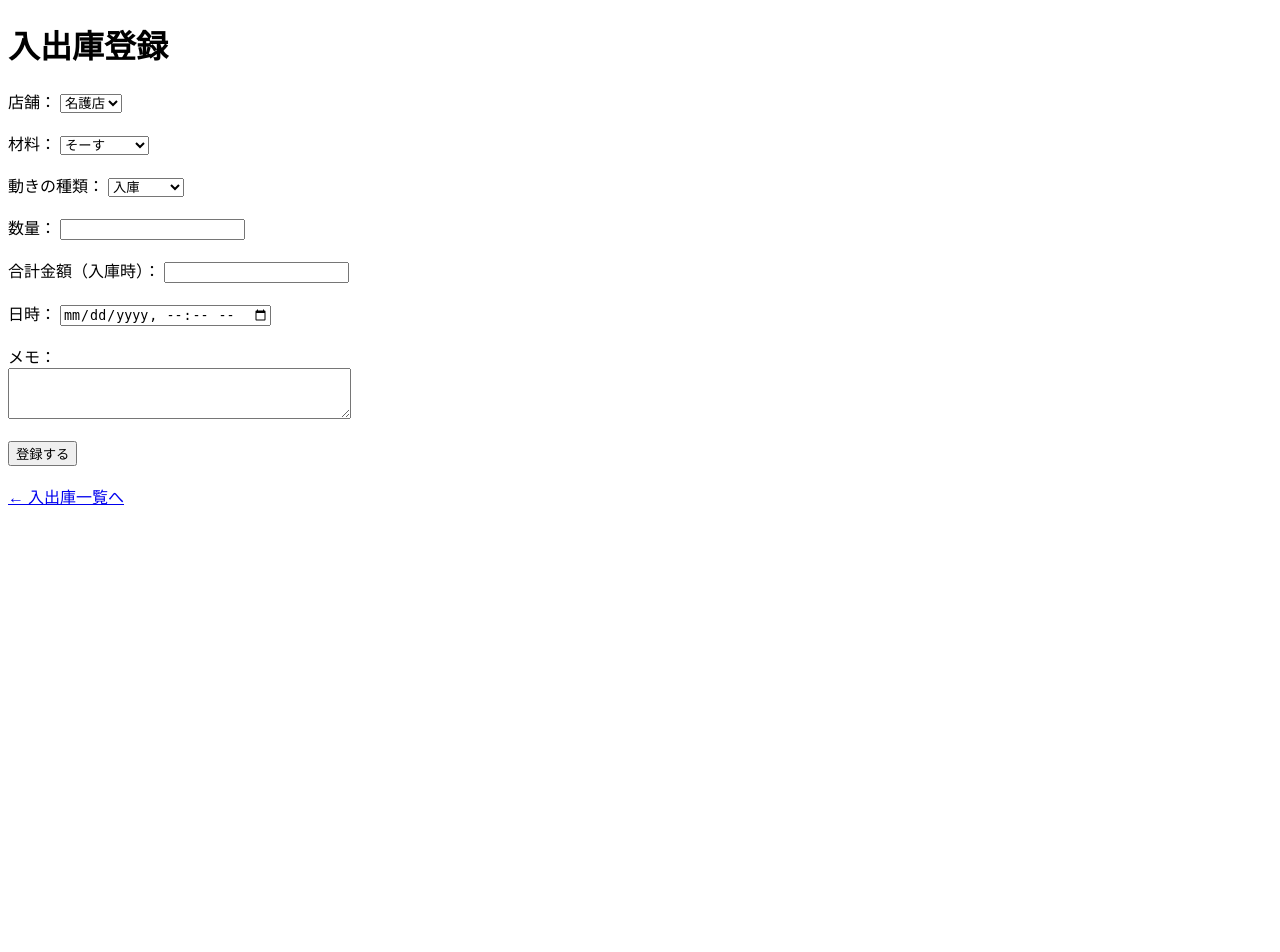
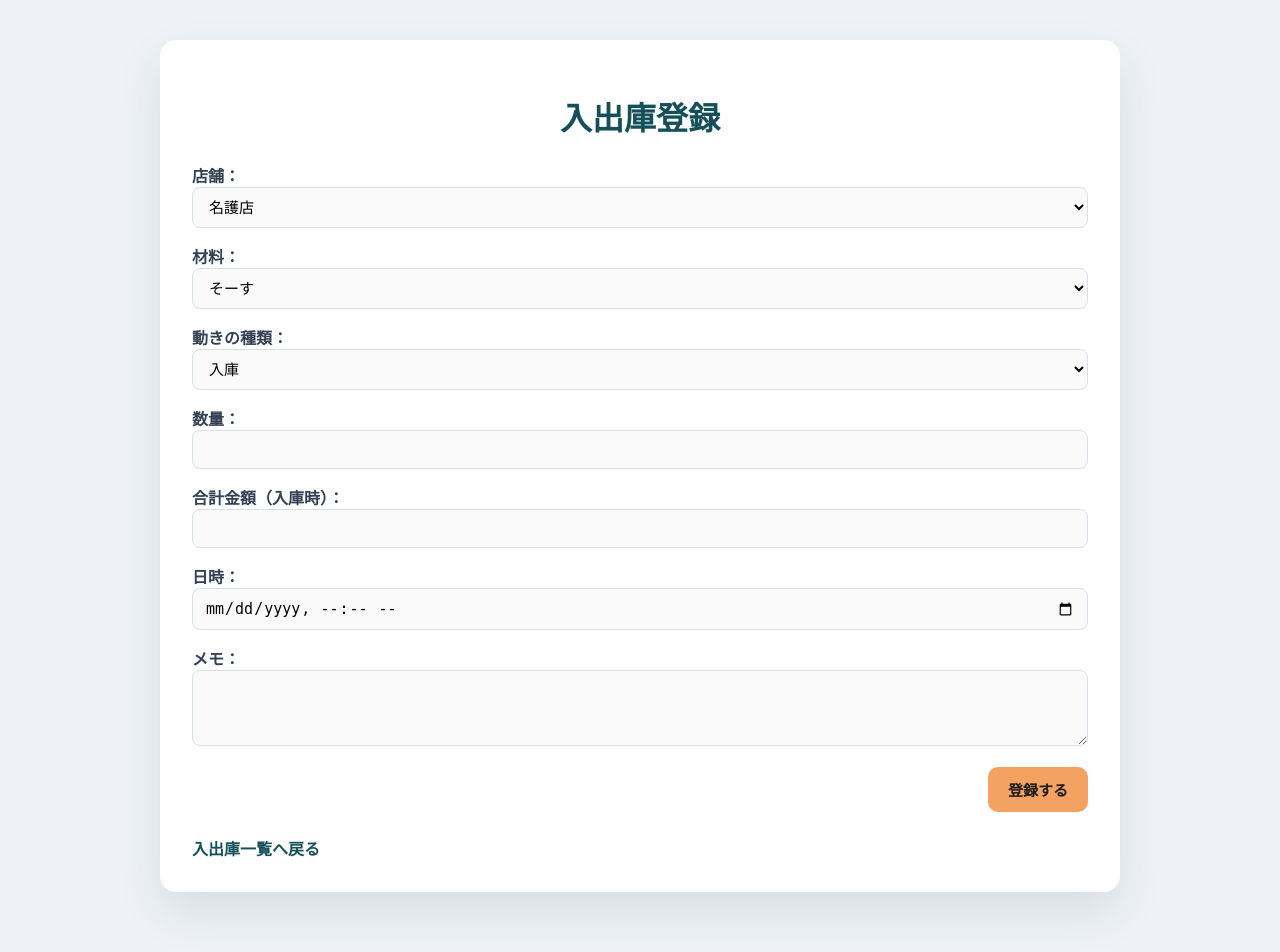
Before and after one commit to KohtaroNishimura/inventory_control_app, a Flask app: page /movements/add in a window 1280 px wide. Before the commit the page ends 505 px from the top, so only its background shows below. Run offline with Flask 3, Linux system fonts and the light colour scheme; the visitor is signed in with stand-in values (Sample User, id 1); data comes from the database, SQL or seed files in the repository; both versions use the stored data as it was after the commit.

Commit message:
テンプレートのリファクタリングとスタイルの統一：全てのHTMLテンプレートをbase.htmlに統合し、CSSスタイルを適用

```diff
--- /dev/null
+++ b/static/style.css
@@ -0,0 +1,206 @@
+:root {
+    --primary: #1f7a8c;
+    --primary-dark: #15505a;
+    --accent: #f4a261;
+    --surface: #ffffff;
+    --background: #eef2f7;
+    --border: #d7e0e7;
+}
+
+* {
+    box-sizing: border-box;
+}
+
+body {
+    font-family: "Segoe UI", "Yu Gothic", "Hiragino Sans", sans-serif;
+    background: var(--background);
+    color: #23303f;
+    margin: 0;
+    min-height: 100vh;
+    padding: 40px 20px 60px;
+}
+
+h1,
+h2 {
+    color: var(--primary-dark);
+    margin-bottom: 20px;
+    text-align: center;
+}
+
+p {
+    color: #4f5b6a;
+    text-align: center;
+}
+
+.container {
+    max-width: 960px;
+    margin: 0 auto;
+    background: var(--surface);
+    padding: 32px;
+    border-radius: 16px;
+    box-shadow: 0 20px 45px rgba(28, 45, 64, 0.1);
+}
+
+.menu {
+    margin-top: 40px;
+    display: grid;
+    grid-template-columns: repeat(auto-fit, minmax(180px, 1fr));
+    gap: 16px;
+}
+
+.menu a,
+.action-link {
+    display: inline-flex;
+    align-items: center;
+    justify-content: center;
+    background: var(--primary);
+    color: #fff;
+    padding: 14px 22px;
+    border-radius: 12px;
+    text-decoration: none;
+    font-size: 16px;
+    font-weight: 600;
+    transition: background 0.2s ease, transform 0.2s ease;
+}
+
+.menu a:hover,
+.action-link:hover {
+    background: var(--primary-dark);
+    transform: translateY(-2px);
+}
+
+.action-link.secondary {
+    background: transparent;
+    color: var(--primary-dark);
+    border: 1px solid var(--border);
+}
+
+.data-table {
+    width: 100%;
+    border-collapse: collapse;
+    margin-top: 20px;
+    background: var(--surface);
+    border-radius: 12px;
+    overflow: hidden;
+    box-shadow: 0 10px 30px rgba(18, 46, 70, 0.08);
+}
+
+.data-table th,
+.data-table td {
+    padding: 14px 16px;
+    border-bottom: 1px solid var(--border);
+    text-align: left;
+}
+
+.data-table th {
+    background: #f5f8fb;
+    font-weight: 600;
+    color: #253343;
+}
+
+.data-table tr:nth-child(even) {
+    background: #fdfefe;
+}
+
+.data-table tr:hover {
+    background: #edf4ff;
+}
+
+form {
+    margin-top: 24px;
+    display: grid;
+    gap: 16px;
+}
+
+label {
+    font-weight: 600;
+    color: #334155;
+}
+
+input,
+select,
+textarea {
+    width: 100%;
+    padding: 10px 12px;
+    border-radius: 8px;
+    border: 1px solid var(--border);
+    font-size: 15px;
+    background: #fafafa;
+}
+
+textarea {
+    resize: vertical;
+}
+
+button {
+    background: var(--accent);
+    color: #1b1b1b;
+    border: none;
+    border-radius: 10px;
+    padding: 12px 20px;
+    font-size: 15px;
+    font-weight: 600;
+    cursor: pointer;
+    transition: background 0.2s ease, transform 0.2s ease;
+}
+
+button:hover {
+    background: #e48a46;
+    transform: translateY(-1px);
+}
+
+.button-secondary {
+    background: transparent;
+    color: var(--primary-dark);
+    border: 1px solid var(--primary);
+}
+
+.button-secondary:hover {
+    background: var(--primary);
+    color: #fff;
+}
+
+.button-danger {
+    background: #e76f51;
+    color: #fff;
+}
+
+.button-danger:hover {
+    background: #d0573b;
+}
+
+.form-actions {
+    display: flex;
+    gap: 12px;
+    flex-wrap: wrap;
+    justify-content: flex-end;
+}
+
+.back-link {
+    display: inline-flex;
+    align-items: center;
+    gap: 6px;
+    color: var(--primary-dark);
+    text-decoration: none;
+    font-weight: 600;
+    margin-top: 24px;
+}
+
+.inline-form {
+    display: inline;
+}
+
+.inline-form button {
+    margin-left: 8px;
+}
+
+.table-link {
+    color: var(--primary);
+    font-weight: 600;
+    text-decoration: none;
+}
+
+.table-link:hover {
+    color: var(--primary-dark);
+    text-decoration: underline;
+}
--- /dev/null
+++ b/templates/base.html
@@ -0,0 +1,11 @@
+<!DOCTYPE html>
+<html lang="ja">
+<head>
+    <meta charset="UTF-8">
+    <title>{% block title %}在庫管理システム{% endblock %}</title>
+    <link rel="stylesheet" href="{{ url_for('static', filename='style.css') }}">
+</head>
+<body>
+    {% block content %}{% endblock %}
+</body>
+</html>
--- a/templates/movement_add.html
+++ b/templates/movement_add.html
@@ -1,55 +1,63 @@
-<!DOCTYPE html>
-<html lang="ja">
-<head>
-    <meta charset="UTF-8">
-    <title>入出庫登録</title>
-</head>
-<body>
+{% extends "base.html" %}
+{% block title %}入出庫登録{% endblock %}
+
+{% block content %}
+<div class="container">
     <h1>入出庫登録</h1>
 
     <form action="/movements/add" method="POST">
-
+        <div>
             <label>店舗：</label>
-        <select name="store_id">
+            <select name="store_id" required>
                 {% for s in stores %}
                     <option value="{{ s.id }}">{{ s.name }}</option>
                 {% endfor %}
             </select>
-        <br><br>
+        </div>
 
+        <div>
             <label>材料：</label>
-        <select name="material_id">
+            <select name="material_id" required>
                 {% for m in materials %}
                     <option value="{{ m.id }}">{{ m.name }}</option>
                 {% endfor %}
             </select>
-        <br><br>
+        </div>
 
+        <div>
             <label>動きの種類：</label>
-        <select name="movement_type_id">
+            <select name="movement_type_id" required>
                 {% for mt in movement_types %}
                     <option value="{{ mt.id }}">{{ mt.name }}</option>
                 {% endfor %}
             </select>
-        <br><br>
+        </div>
 
+        <div>
             <label>数量：</label>
-        <input type="number" step="0.01" name="quantity" required><br><br>
+            <input type="number" step="0.01" name="quantity" required>
+        </div>
 
+        <div>
             <label>合計金額（入庫時）：</label>
-        <input type="number" step="0.01" name="total_price"><br><br>
+            <input type="number" step="0.01" name="total_price">
+        </div>
 
+        <div>
             <label>日時：</label>
-        <input type="datetime-local" name="datetime" required><br><br>
+            <input type="datetime-local" name="datetime" required>
+        </div>
 
-        <label>メモ：</label><br>
-        <textarea name="memo" rows="3" cols="40"></textarea><br><br>
+        <div>
+            <label>メモ：</label>
+            <textarea name="memo" rows="3"></textarea>
+        </div>
 
+        <div class="form-actions">
             <button type="submit">登録する</button>
+        </div>
     </form>
 
-    <br>
-    <a href="/movements">← 入出庫一覧へ</a>
-
-</body>
-</html>
+    <a href="/movements" class="back-link">入出庫一覧へ戻る</a>
+</div>
+{% endblock %}
```
Also changed, not shown: requirements.txt (added, +8 -0 lines), templates/add_material.html (+32 -22 lines), templates/delete_material.html (+11 -14 lines), templates/edit_material.html (+33 -26 lines), templates/edit_movement.html (+32 -31 lines), templates/index.html (+6 -37 lines), templates/login.html (+18 -14 lines), templates/materials_list.html (+18 -16 lines), templates/movement_list.html (+17 -17 lines), inventory_control.db. Lines whose indentation alone changed are shown as unchanged.
